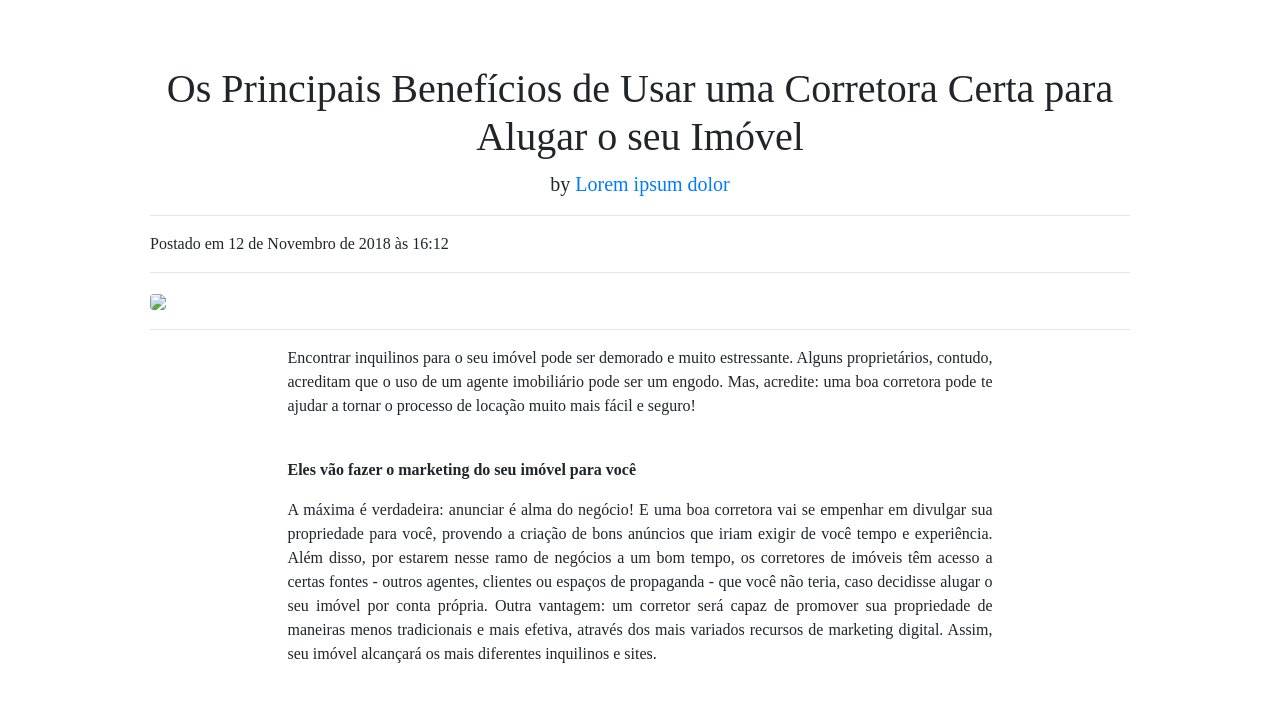
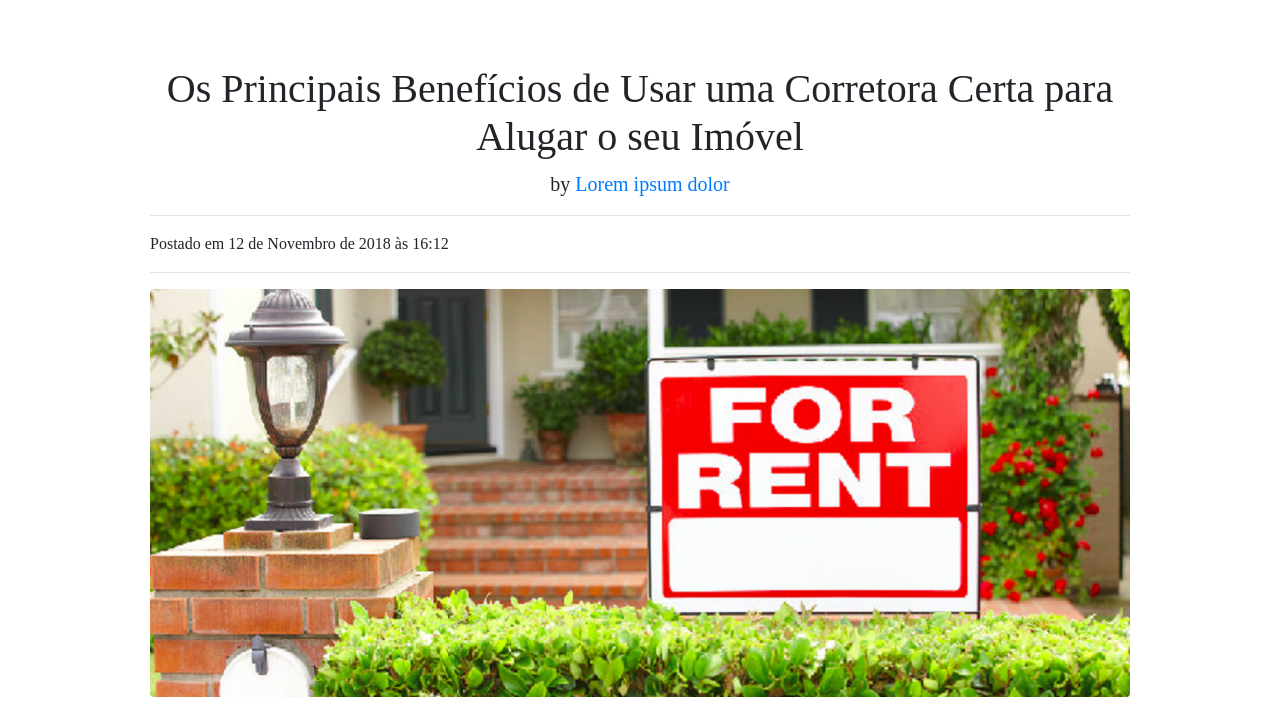
Before and after one commit to adysonsm/blog, a plain HTML site: page content4.html in a window 1280 px wide. Shown: the part 65-768 px from the top of the page. Drawn offline with Linux system fonts and the light colour scheme; a web font is replaced by a local one.

Commit message:
um " errado

```diff
--- a/content4.html
+++ b/content4.html
@@ -44,7 +44,7 @@
 
           <!-- Preview Image -->
           <div class="mx-auto">
-            <img class="img-fluid rounded" src="img/image-4-wide.png alt=">
+            <img class="img-fluid rounded" src="img/image-4-wide.png" alt="">
             <hr>
           </div>
 
```
